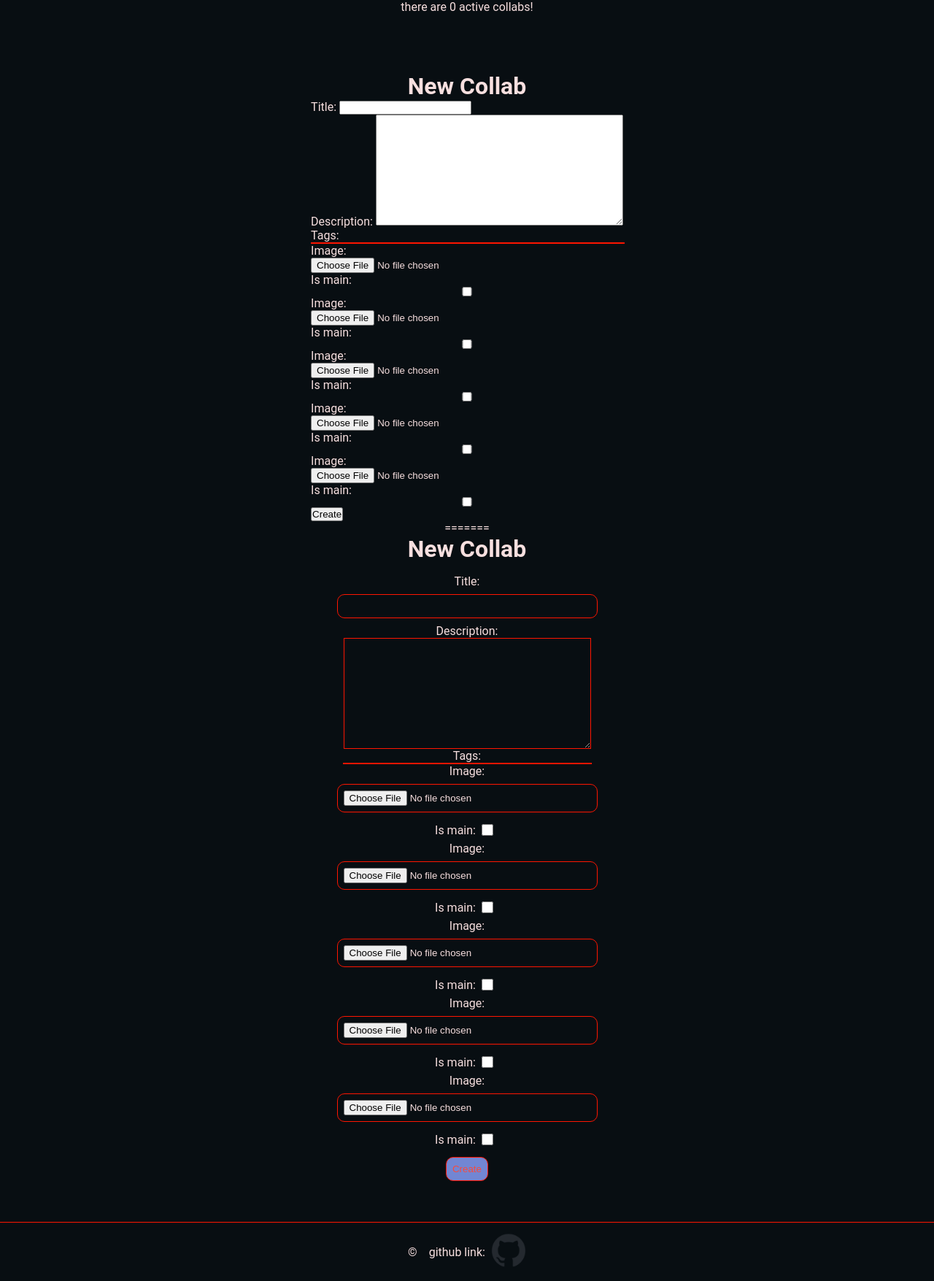
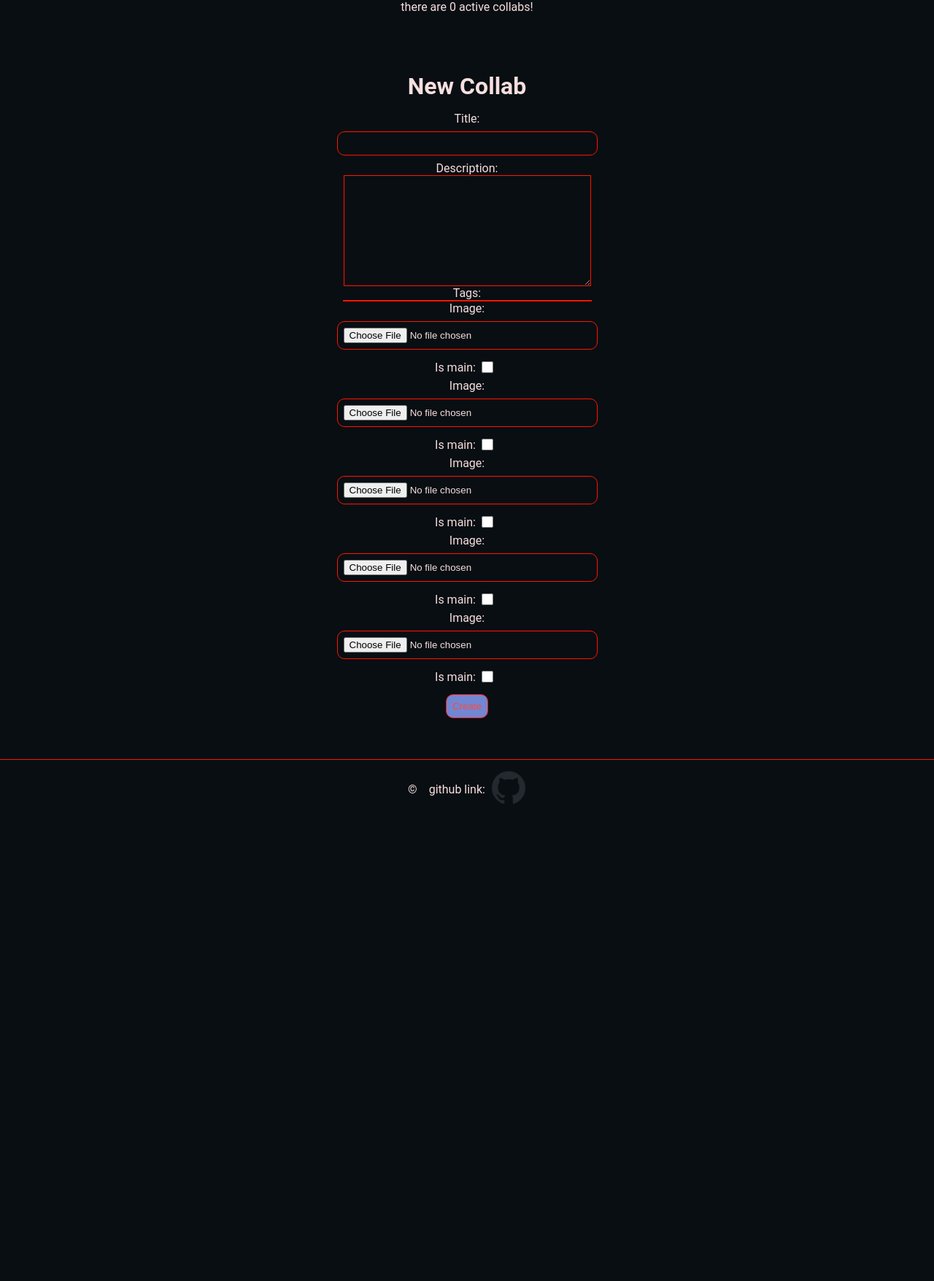
Before and after one commit to DomanskiFilip/MyCollab, a Django app: page /collabs/new/ in a window 1280 px wide. Shown: the part 142-1897 px from the top of the page at 73% size. After the commit the page ends 1243 px from the top, so only its background shows below. Run offline with Django 4.2, Linux system fonts and the light colour scheme; the visitor is signed in with stand-in values (Sample User, id 1); data that the repository does not hold is empty.

Commit message:
new - merge differences

```diff
--- a/collabs/templates/collabs/new.html
+++ b/collabs/templates/collabs/new.html
@@ -5,85 +5,6 @@
 {% load static %}
 {% block content %}
 
-
-
-<h1>New Collab</h1>
-
-<form method="post" enctype="multipart/form-data">
-  {% csrf_token %}
-  {{ form.as_p }}
-  {{ formset.management_form }}
-  <div style="flex-direction: column; display: flex;">
-
-    {% for form in formset %}
-    {{ form.image.label_tag }} {{ form.image }}
-    <div id="preview{{ forloop.counter0 }}"></div>
-    {{ form.is_main.label_tag }} {{ form.is_main }}
-{% endfor %}
-  </div>
-  <button type="submit">Create</button>
-</form>
-
-
-
-
-
-<script>
-var checkboxes = document.querySelectorAll('input[type=checkbox].checkbox_is_main');
-checkboxes.forEach(function(checkbox) {
-    checkbox.addEventListener('change', function() {
-        if (this.checked) {
-            checkboxes.forEach(function(otherCheckbox) {
-                if (otherCheckbox !== checkbox) {
-                    otherCheckbox.checked = false;
-                }
-            });
-        }
-    });
-});
-
-
-  document.querySelectorAll('input[type="file"]').forEach(function(input) {
-    input.addEventListener('change', function() {
-      var reader = new FileReader();
-      reader.onload = function(e) {
-        var img = new Image();
-        img.onload = function() {
-          var canvas = document.createElement('canvas');
-          var ctx = canvas.getContext('2d');
-
-          // Set the canvas dimensions to the desired size
-          var MAX_WIDTH = 200;
-          var MAX_HEIGHT = 150;
-          var width = img.width;
-          var height = img.height;
-
-          if (width > height) {
-            if (width > MAX_WIDTH) {
-              height *= MAX_WIDTH / width;
-              width = MAX_WIDTH;
-            }
-          } else {
-            if (height > MAX_HEIGHT) {
-              width *= MAX_HEIGHT / height;
-              height = MAX_HEIGHT;
-            }
-          }
-
-          canvas.width = width;
-          canvas.height = height;
-
-          ctx.drawImage(img, 0, 0, width, height);
-          var dataUrl = canvas.toDataURL('image/jpeg');
-          document.querySelector('#preview' + input.name.replace(/\D/g, '')).innerHTML = '<img src="' + dataUrl + '">';
-        };
-        img.src = e.target.result;
-      };
-      reader.readAsDataURL(input.files[0]);
-    });
-  });
-</script>
-=======
 <main id="NewCollabWrapper">
   <h1>New Collab</h1>
 
```
Also changed, not shown: Core/static/Core/scriptNew.js (line endings or trailing spaces).
